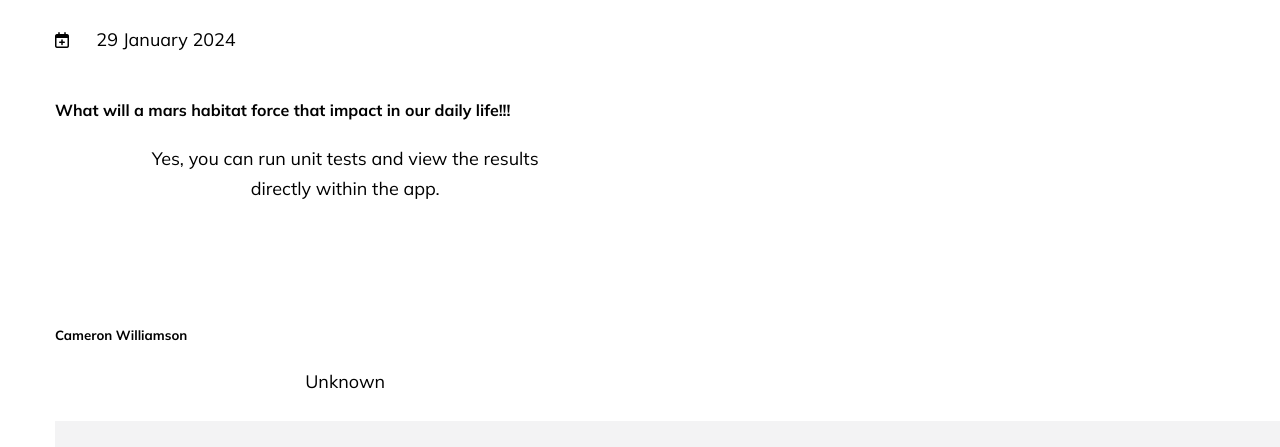
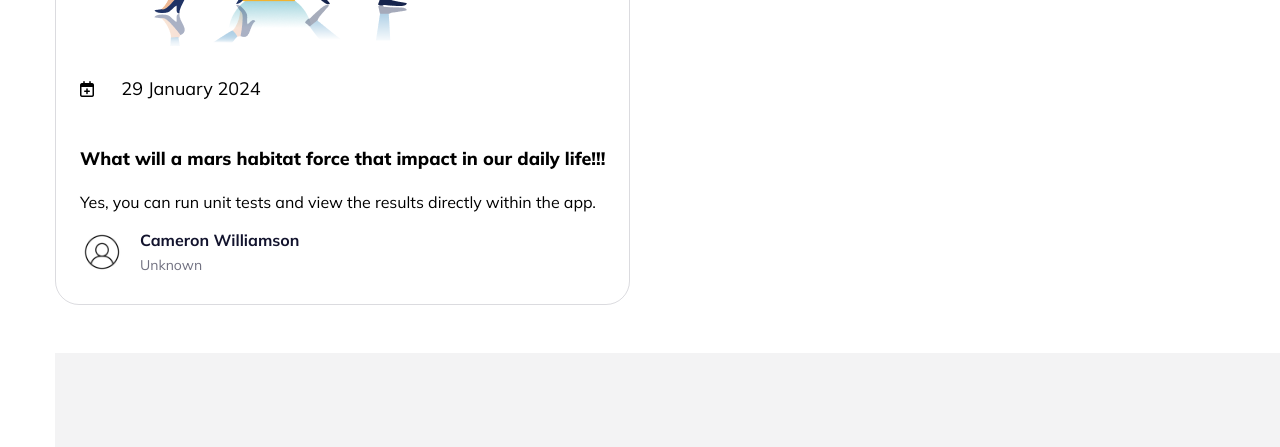
Before and after one commit to kaziabulhasib/ph-assignment6, a plain HTML site: page index.html in a window 1280 px wide. Shown: the part 2279-2726 px from the top of the page. Drawn offline with Linux system fonts and the light colour scheme; no server answers.

Commit message:
latest post static

```diff
--- a/index.html
+++ b/index.html
@@ -145,7 +145,7 @@
         <!-- latest post container -----  -->
         <div class="latest-post-container">
           <!-- single container first  -->
-          <div>
+          <div class="single-post-container">
             <img src="images/joinforum.png" alt="" />
             <!-- date container  -->
             <div class="date-container">
@@ -155,16 +155,16 @@
             <h4>
               What will a mars habitat force that impact in our daily life!!!
             </h4>
-            <p>
+            <p id="single-post-description">
               Yes, you can run unit tests and view the results directly within
               the app.
             </p>
             <!-- author descriptin div  -->
-            <div>
-              <img src="images/Rectangle 4.png" alt="" />
+            <div class="autthor-des-div">
+              <img src="images/user-profile-icon-free-vector.jpg" alt="" />
               <div>
-                <h5>Cameron Williamson</h5>
-                <p>Unknown</p>
+                <h5 class="auth-name">Cameron Williamson</h5>
+                <p class="auth-desig">Unknown</p>
               </div>
             </div>
           </div>
@@ -175,7 +175,7 @@
       <img src="images/logo.png" alt="" />
       <p id="social-media-connect">
         Stay connected! Join us on social media for updates, engaging content,
-        and community interactions. Follow us on ] to be a part of the
+        and community interactions. Follow us on to be a part of the
         conversation!
       </p>
       <div class="social-icon">
--- a/styles/style.css
+++ b/styles/style.css
@@ -274,6 +274,7 @@ body {
   background-color: #12132d;
   border-radius: 32px;
   color: white;
+  width: 100%;
 }
 
 .forum-section h1 {
@@ -308,8 +309,32 @@ body {
 
 .latest-post-container {
   display: flex;
+  justify-content: space-between;
+  gap: 24px;
+  margin: 48px auto;
 }
 
+.single-post-container {
+  border: 1px solid #12132d26;
+  border-radius: 24px;
+  padding: 24px;
+}
+
+.single-post-container h4 {
+  font-size: 18px;
+  line-height: 30px;
+  font-weight: 800;
+  margin: 16px auto;
+}
+
+#single-post-description {
+  text-align: left;
+  width: 100%;
+  font-size: 16px;
+  line-height: 24px;
+  font-weight: 400;
+  margin: 16px auto;
+}
 .latest-post-container .date-container {
   display: flex;
   align-items: center;
@@ -318,6 +343,33 @@ body {
   margin: 0;
 }
 
+.autthor-des-div {
+  display: flex;
+  gap: 16px;
+  align-items: flex-start;
+}
+
+.autthor-des-div img {
+  width: 44px;
+  height: 44px;
+  border-radius: 50%;
+}
+
+.autthor-des-div .auth-name {
+  color: #12132d;
+  font-size: 16px;
+  font-weight: 700;
+  margin: 0;
+}
+
+.autthor-des-div .auth-desig {
+  color: #12132d99;
+  text-align: left;
+  width: 100%;
+  margin: 0;
+  font-size: 14px;
+  font-weight: 400;
+}
 /* footer section -------------------------------  */
 
 .footer {
```
Also changed, not shown: images/user-profile-icon-free-vector.jpg (added).
